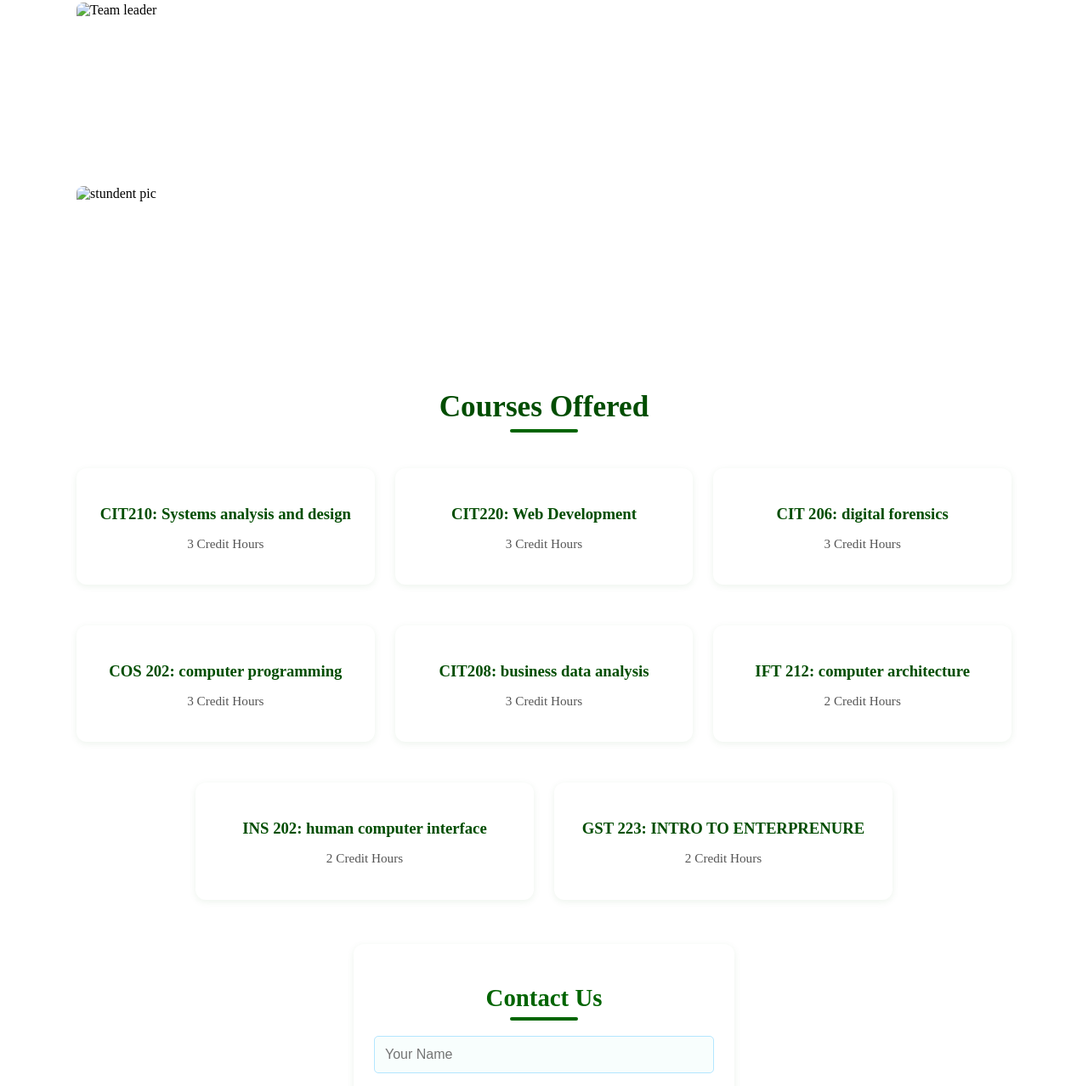
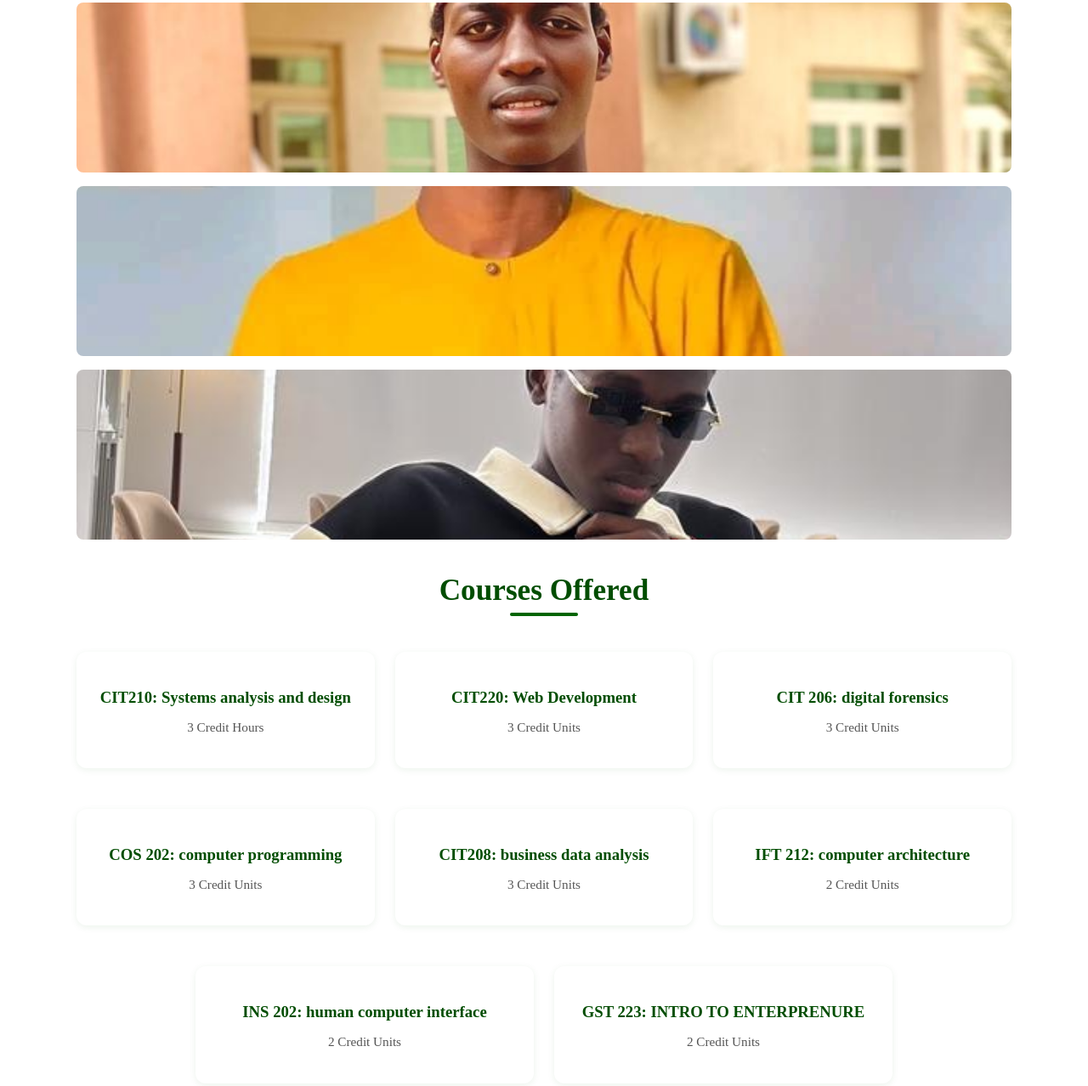
Before and after one commit to Izyck006/jrsite, a website: page index.html in a window 1280 px wide. Shown: the part 2000-3278 px from the top of the page at 85% size. Drawn offline with Linux system fonts and the light colour scheme.

Commit message:
Add files via upload

```diff
--- a/index.html
+++ b/index.html
@@ -115,11 +115,11 @@
       <section id="gallery">
         <h2 class="section-title">Gallery</h2>
         <div class="gallery-grid">
-          <img src="JERRY.jpg" alt="STUDENT PIC" />
-          <img src="kawu.png" alt="STUNDENT PIC" />
-          <img src="ABDUL SHEHU.png" alt="Team leader" />
-
-          <img src="" alt="stundent pic" />
+          <img src="guy1.jpg" alt="STUDENT PIC" />
+          <img src="guy2.jpg" alt="STUDENT PIC" />
+          <img src="guy3.jpg" alt="STUDENT PIC" />
+          <img src="guy4.jpg" alt="STUDENT PIC" />
+          <img src="guy5.jpg" alt="STUDENT PIC" />
         </div>
       </section>
 
@@ -132,31 +132,31 @@
           </div>
           <div class="card">
             <h3>CIT220: Web Development</h3>
-            <p>3 Credit Hours</p>
+            <p>3 Credit Units</p>
           </div>
           <div class="card">
             <h3>CIT 206: digital forensics</h3>
-            <p>3 Credit Hours</p>
+            <p>3 Credit Units</p>
           </div>
           <div class="card">
             <h3>COS 202: computer programming</h3>
-            <p>3 Credit Hours</p>
+            <p>3 Credit Units</p>
           </div>
           <div class="card">
             <h3>CIT208: business data analysis</h3>
-            <p>3 Credit Hours</p>
+            <p>3 Credit Units</p>
           </div>
           <div class="card">
             <h3>IFT 212: computer architecture</h3>
-            <p>2 Credit Hours</p>
+            <p>2 Credit Units</p>
           </div>
           <div class="card">
             <h3>INS 202: human computer interface</h3>
-            <p>2 Credit Hours</p>
+            <p>2 Credit Units</p>
           </div>
           <div class="card">
             <h3>GST 223: INTRO TO ENTERPRENURE</h3>
-            <p>2 Credit Hours</p>
+            <p>2 Credit Units</p>
           </div>
         </div>
       </section>
```
Also changed, not shown: guy1.jpg (added), guy2.jpg (added), guy3.jpg (added), guy4.jpg (added), guy5.jpg (added).
